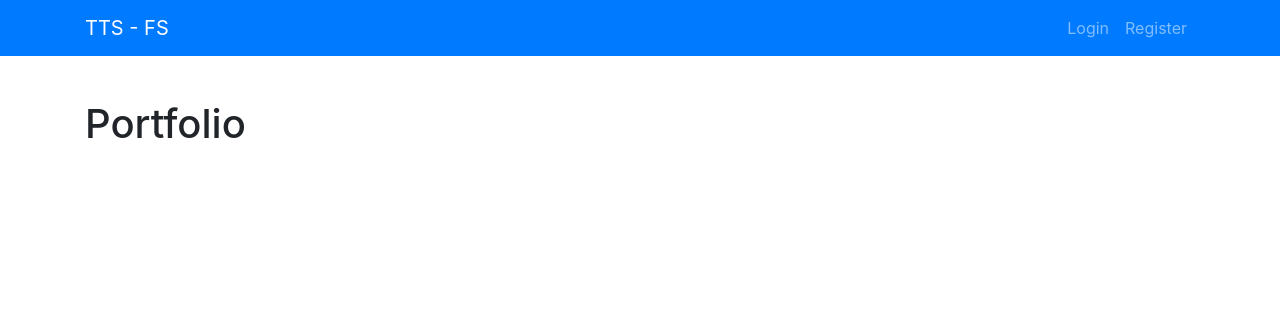
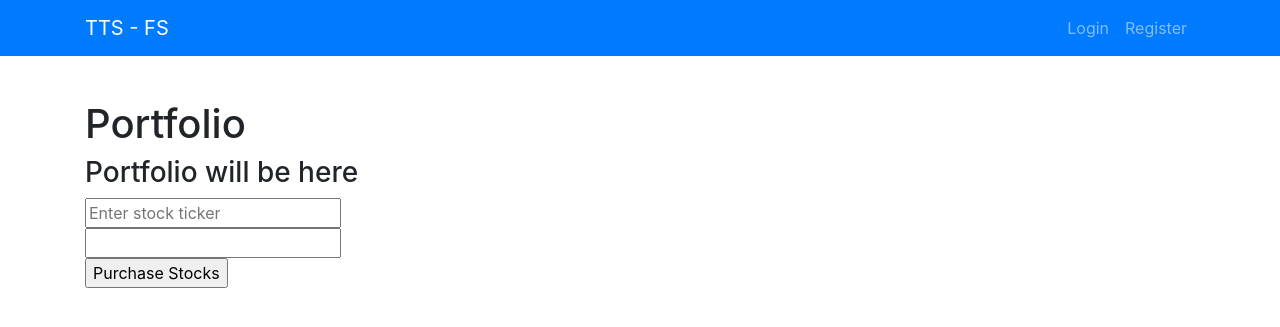
Before and after one commit to jm5833/TTP-FS, a Django app: page /portfolio/ in a window 1280 px wide. Shown: the top 327 px of the page. Run offline with Django 3.2, Linux system fonts and the light colour scheme; some libraries are stand-ins or nearby versions.

Commit message:
Added a form to purchase stocks based on ticker information

```diff
--- a/stocks/templates/stocks/portfolio.html
+++ b/stocks/templates/stocks/portfolio.html
@@ -1,4 +1,14 @@
 {% extends 'stocks/base.html' %}
 {% block content %}
     <h1> Portfolio </h1>
+    <div>
+        <h3> Portfolio will be here </h3>
+    </div>
+    <div>
+        <form action="" method="post">
+            <input type="text" name="symbol" placeholder="Enter stock ticker"><br>
+            <input type="number" name="quantity" min="1"><br>
+            <input type="submit" value="Purchase Stocks">
+        </form>
+    </div>
 {% endblock content %}
```
Also changed, not shown: db.sqlite3.
